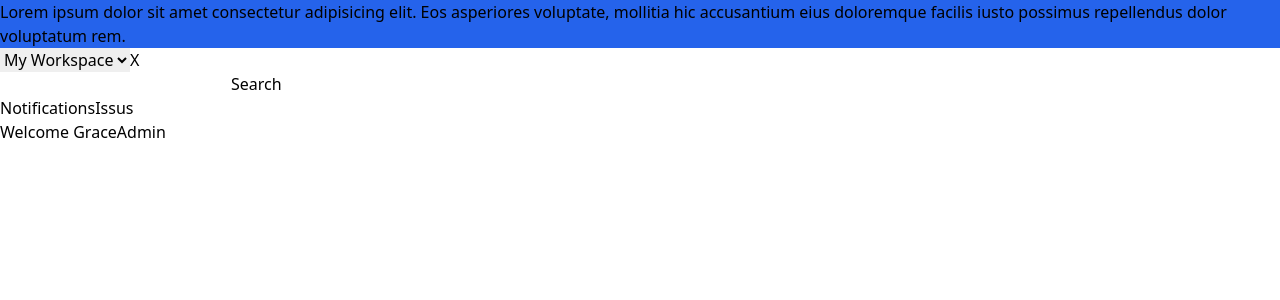
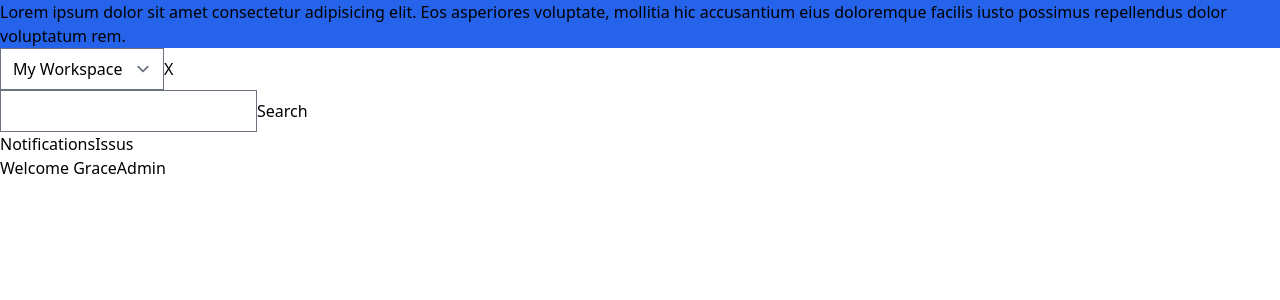
Before and after one commit to thecyrilcril/vuepage, a Vue app: page / in a window 1280 px wide. Shown: the top 300 px of the page. Built offline with nearby package versions, Linux system fonts and the light colour scheme.

Commit message:
install font and extra setup

```diff
--- a/package.json
+++ b/package.json
@@ -9,9 +9,11 @@
     "preview": "vite preview"
   },
   "dependencies": {
+    "@fontsource-variable/red-hat-display": "^5.0.19",
     "vue": "^3.3.11"
   },
   "devDependencies": {
+    "@tailwindcss/forms": "^0.5.7",
     "@vitejs/plugin-vue": "^4.5.2",
     "autoprefixer": "^10.4.16",
     "postcss": "^8.4.32",
--- a/src/main.js
+++ b/src/main.js
@@ -1,6 +1,8 @@
 import './assets/main.css'
-
+import '@fontsource-variable/red-hat-display'
 import { createApp } from 'vue'
 import App from './App.vue'
 
+
+
 createApp(App).mount('#app')
--- a/tailwind.config.js
+++ b/tailwind.config.js
@@ -1,3 +1,5 @@
+const defaultTheme = require('tailwindcss/defaultTheme');
+
 /** @type {import('tailwindcss').Config} */
 export default {
   content: [
@@ -5,7 +7,22 @@ export default {
     "./src/**/*.{vue,js,ts,jsx,tsx}",
   ],
   theme: {
-    extend: {},
+    extend: {
+        fontFamily: {
+            sans: ['Red Hat Display Variable', ...defaultTheme.fontFamily.sans],
+        },
+        colors: {
+          'v-blue': '#77AEF4',
+          'v-light-blue': '#D3E7FF',
+          'v-purple': '#2B2A3F',
+          'v-link': '#A3AED0',
+          'v-gray': '#f2f1f9',
+          'v-form-gray': '#f5f4fa',
+          'v-icon-purple': '#A3AED0',
+        },
+    },
   },
-  plugins: [],
+  plugins: [
+    require('@tailwindcss/forms'),
+  ],
 }
```
Also changed, not shown: 1 other file (tests, documents, lock files or other folders).
